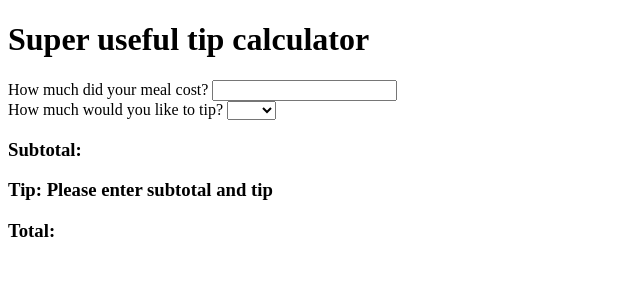
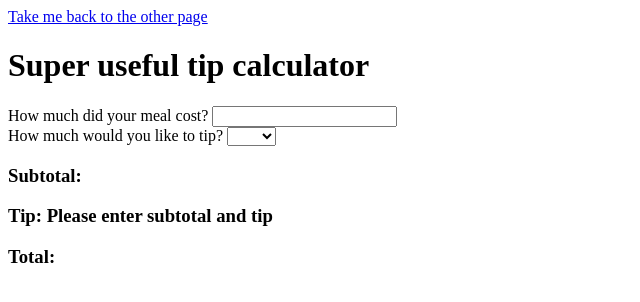
Before and after one commit to craftninja/angular-curr, a plain HTML site: page tipcalc.html in a window 1280 px wide. Shown: the whole page, without its empty margins (0-640 px from the left). Drawn offline with nearby package versions, Linux system fonts and the light colour scheme.

Commit message:
Added link from calc to index

```diff
--- a/tipcalc.html
+++ b/tipcalc.html
@@ -6,6 +6,7 @@
     <script src="https://ajax.googleapis.com/ajax/libs/angularjs/1.4.8/angular.min.js"></script>
   </head>
   <body>
+    <a href="index.html">Take me back to the other page</a>
     <h1>Super useful tip calculator</h1>
     <label for="subtotal">
       How much did your meal cost?
```
